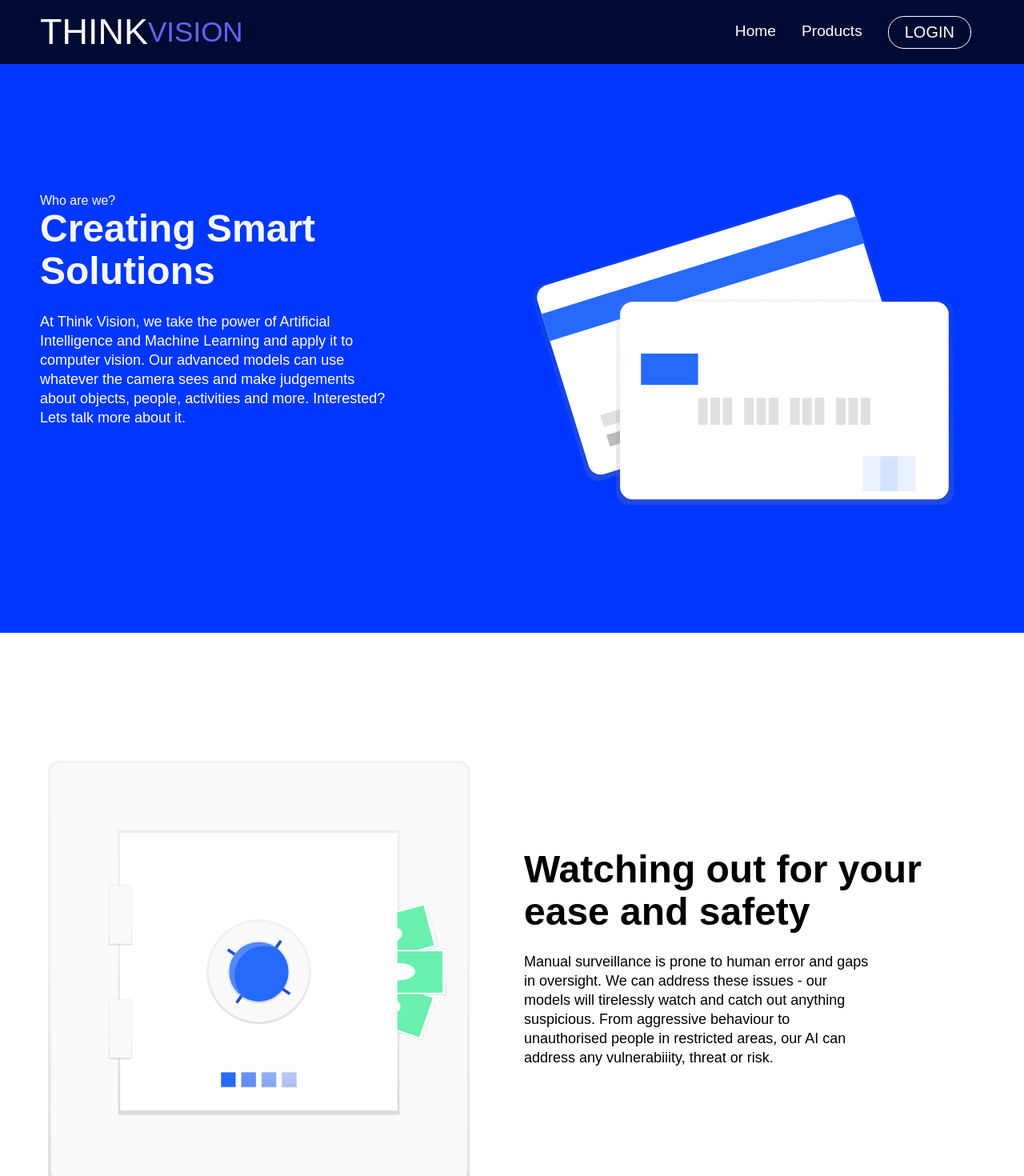
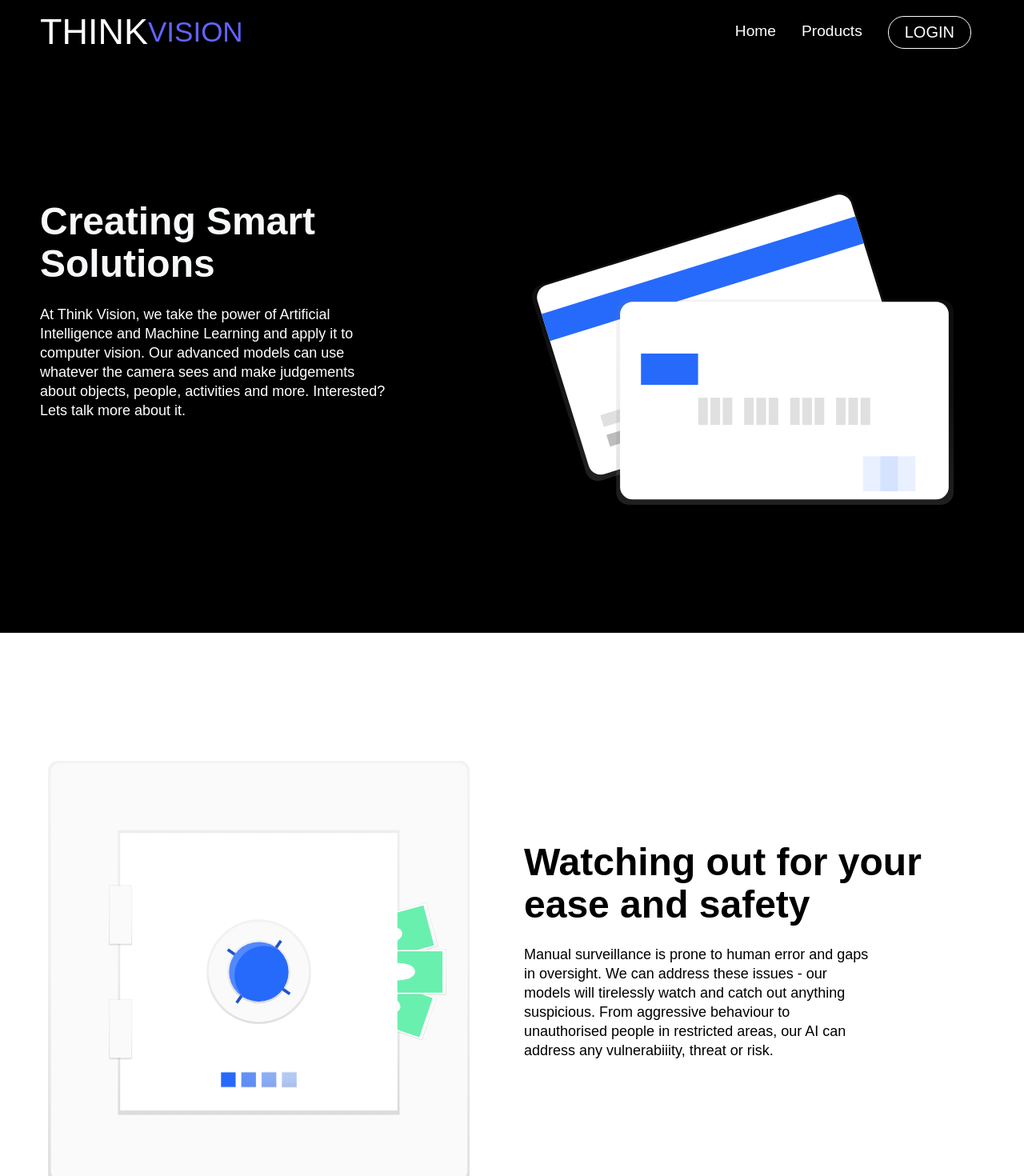
Before and after one commit to HxnDev/FYP-Frontend, a React (Create React App) app in the folder website/: page / in a window 1280 px wide. Shown: the top 1470 px of the page at 80% size. Built offline with nearby package versions, Linux system fonts and the light colour scheme; a web font is replaced by a local one.

Commit message:
Update: Footer only shows at Homepage

```diff
--- a/website/src/App.js
+++ b/website/src/App.js
@@ -48,7 +48,7 @@ const App = () => {
             <Route path="/Weapon" element={<Weapon/>} />
             <Route path="/Surveillance" element={<Surveillance/>} />
           </Routes>
-        <Footer />
+        {/* <Footer /> */}
       </Wrapper>
 
     </Router>
--- a/website/src/components/pages/Features/Features.css
+++ b/website/src/components/pages/Features/Features.css
@@ -44,7 +44,7 @@
   }
 
   .darkBg {
-    background-color: #0037ff;
+    background-color: black;
   }
 
   .features__hero-subtitle {
--- a/website/src/components/pages/Footer/Footer.css
+++ b/website/src/components/pages/Footer/Footer.css
@@ -1,5 +1,5 @@
 .footer-container {
-    background-color: #000b33;
+    background-color: #1181b2;
     padding: 4rem 0 2rem 0;
     display: flex;
     flex-direction: column;
--- a/website/src/components/pages/HomePage/Data.js
+++ b/website/src/components/pages/HomePage/Data.js
@@ -2,7 +2,6 @@ export const homeObjOne = {
     lightBg: false,
     lightText: true,
     lightTextDesc: true,
-    topLine: 'Who are we?',
     headline: 'Creating Smart Solutions',
     description:
       'At Think Vision, we take the power of Artificial Intelligence and Machine Learning and apply it to computer vision. Our advanced models can use whatever the camera sees and make judgements about objects, people, activities and more. Interested? Lets talk more about it.',
@@ -16,7 +15,6 @@ export const homeObjTwo = {
   lightBg: true,
   lightText: false,
   lightTextDesc: false,
-  topLine: 'Automated Surveillance',
   headline: 'Watching out for your ease and safety',
   description:
     'Manual surveillance is prone to human error and gaps in oversight. We can address these issues - our models will tirelessly watch and catch out anything suspicious. From aggressive behaviour to unauthorised people in restricted areas, our AI can address any vulnerabiiity, threat or risk.',
@@ -30,7 +28,6 @@ export const homeObjThree = {
   lightBg: false,
   lightText: true,
   lightTextDesc: true,
-  topLine: 'Efficient Supervision',
   headline: 'Keeping an eye out for anything alarming',
   description:
     'We have you covered no matter where you are located. Over 140 locations worldwide to ensure you have access anytime',
--- a/website/src/components/pages/HomePage/HeroSection.css
+++ b/website/src/components/pages/HomePage/HeroSection.css
@@ -54,7 +54,7 @@
   }
 
   .darkBg {
-    background-color: #0037ff;
+    background-color: black;
   }
 
   .home__hero-subtitle {
--- a/website/src/components/pages/HomePage/HeroSection.js
+++ b/website/src/components/pages/HomePage/HeroSection.js
@@ -3,7 +3,6 @@ import './HeroSection.css';
 
 function HeroSection({
   lightBg,
-  topLine,
   lightText,
   lightTextDesc,
   headline,
@@ -28,7 +27,6 @@ function HeroSection({
           >
             <div className='col'>
               <div className='home__hero-text-wrapper'>
-                <div className='home-top-line'>{topLine}</div>
                 <h1 className={lightText ? 'heading' : 'heading dark'}>
                   {headline}
                 </h1>
--- a/website/src/components/pages/HomePage/Home.js
+++ b/website/src/components/pages/HomePage/Home.js
@@ -1,6 +1,7 @@
 import React from 'react';
 import HeroSection from './HeroSection';
 import { homeObjOne, homeObjThree, homeObjTwo} from './Data';
+import Footer from '../Footer/Footer';
 
 function Home() {
   return (
@@ -8,7 +9,7 @@ function Home() {
       <HeroSection {...homeObjOne} />
       <HeroSection {...homeObjTwo} />
       <HeroSection {...homeObjThree} />
-
+      <Footer />
     </>
   );
 }
--- a/website/src/components/pages/Navbar/Navbar.css
+++ b/website/src/components/pages/Navbar/Navbar.css
@@ -1,5 +1,5 @@
 .navbar {
-    background: #000b33;
+    background: black;
     height: 80px;
     display: flex;
     justify-content: center;
@@ -99,7 +99,7 @@
     }
 
     .nav-menu.active {
-      background: #1c2237;
+      background: black;
       left: 0;
       opacity: 1;
       transition: all 0.6s ease;
```
Also changed, not shown: 1 other file (tests, documents, lock files or other folders).
